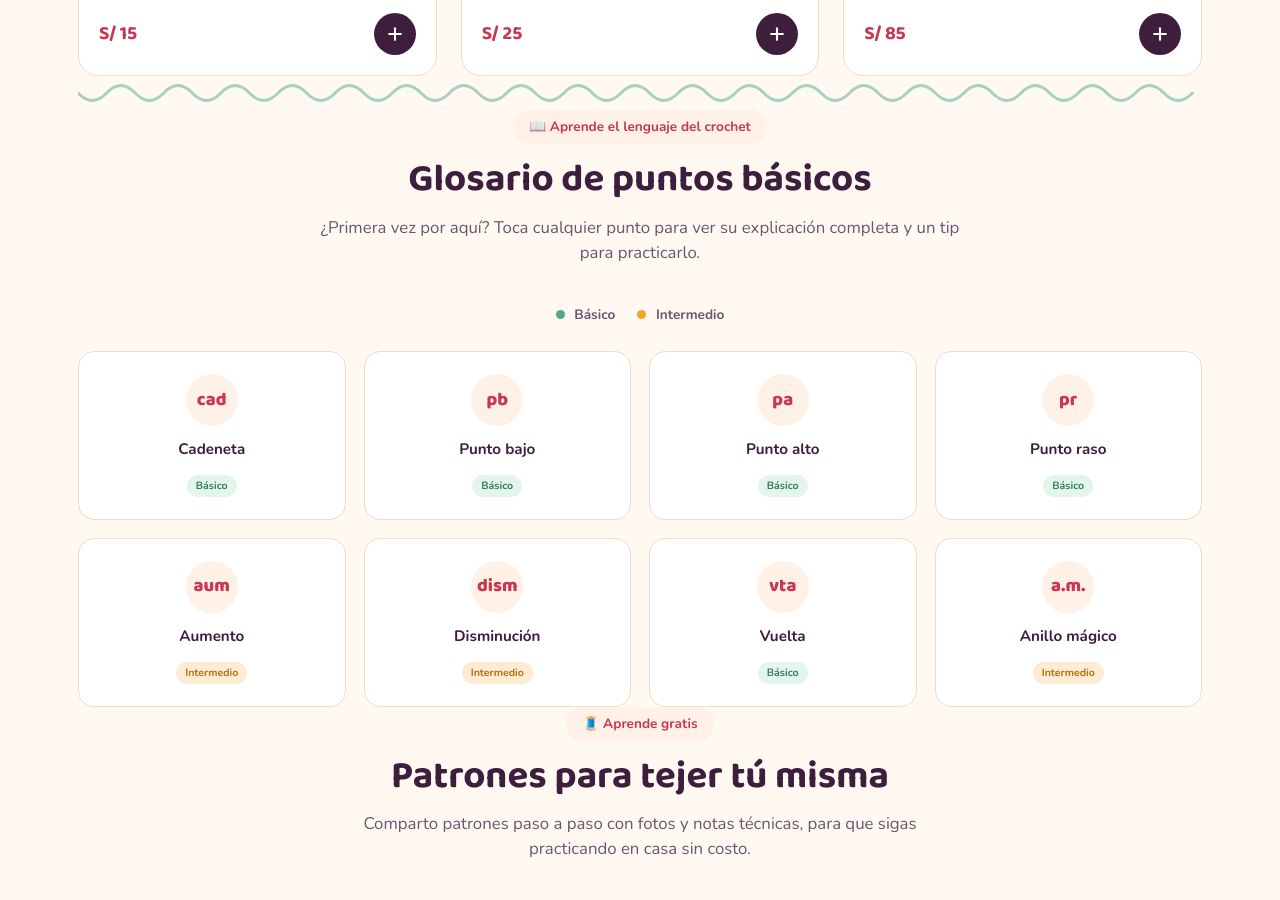
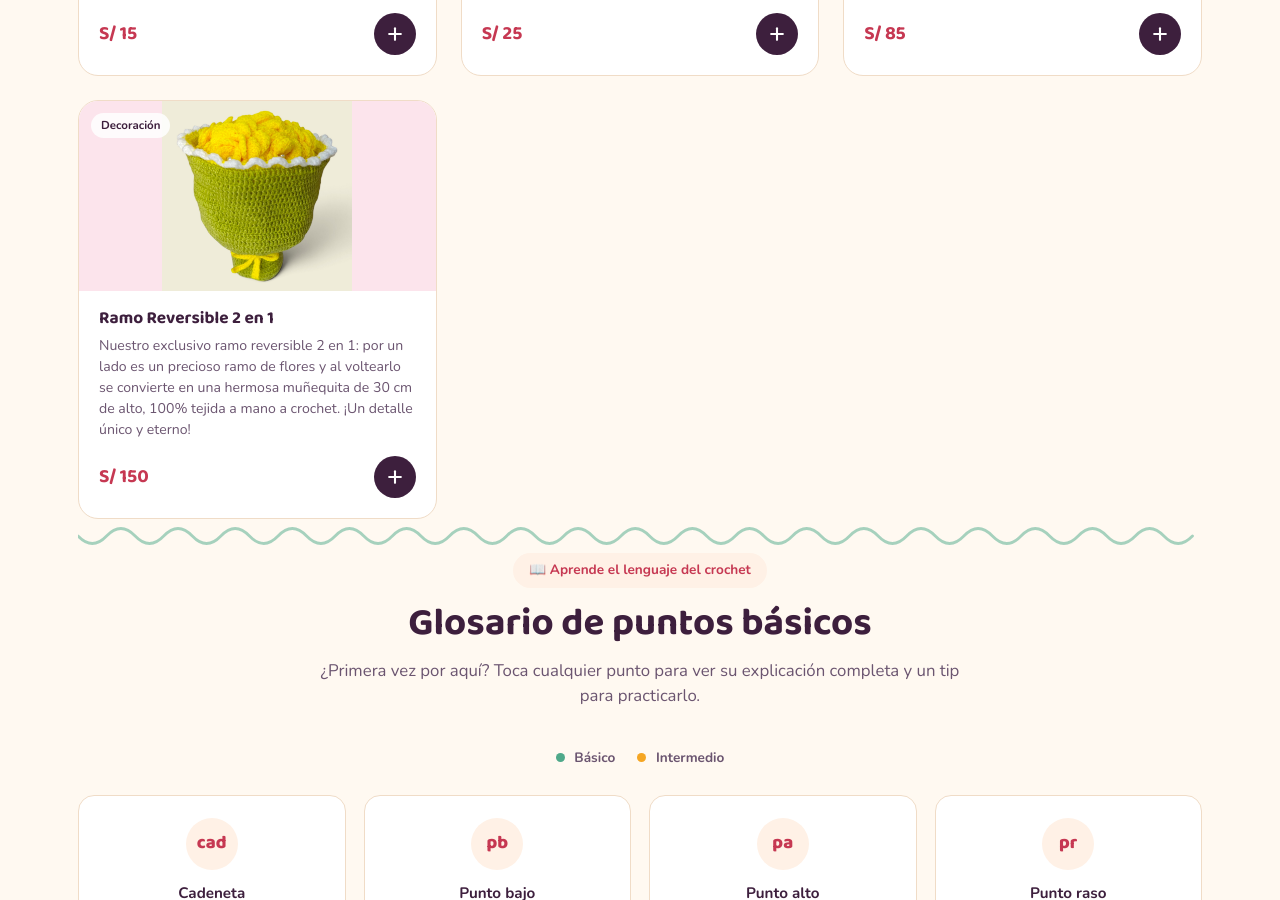
Before and after one commit to tejidosnicogurumi-debug/nicogurumi-tienda, a website: page index.html in a window 1280 px wide. Shown: the part 2855-3755 px from the top of the page. Drawn offline with nearby package versions, Linux system fonts and the light colour scheme.

Commit message:
Update index.html

```diff
--- a/index.html
+++ b/index.html
@@ -971,6 +971,7 @@
     {id:10, cat:'decoracion', name:'Tulipán con Corazón', desc:'Tulipán tejido a mano con un corazón bicolor en el pétalo, tallo y hoja incluidos, con soporte interno para que se mantenga en pie.', price:15, img:'images/tulipan-corazon.jpg'},
     {id:11, cat:'amigurumi', name:'Toribio el Minotauro', desc:'Amigurumi tejido a mano de 15 cm, con cuernos blancos, pelaje rizado entre los cuernos y un atuendo tejido en morado y amarillo con correas cruzadas. Un guerrero mitológico en versión tierna para tu colección.', price:25, img:'images/toribio-minotauro.jpg'},
     {id:12, cat:'amigurumi', name:'Muñeca Lola', desc:'Amigurumi tejido a mano de 25 cm, con cabello largo y ondulado, ojos verdes y un vestido a rayas en tonos pastel con volados. Una muñeca dulce y detallada para acompañar cualquier colección.', price:85, img:'images/muneca-lola.jpg'},
+    {id:13, cat:'decoracion', name:'Ramo Reversible 2 en 1', desc:'Nuestro exclusivo ramo reversible 2 en 1: por un lado es un precioso ramo de flores y al voltearlo se convierte en una hermosa muñequita de 30 cm de alto, 100% tejida a mano a crochet. ¡Un detalle único y eterno!', price:150, img:'images/ramo-reversible.jpg'},
   ];
 
   const CAT_LABEL = {amigurumi:'Amigurumi', ropa:'Ropa', accesorios:'Accesorio', decoracion:'Decoración', personalizados:'Personalizado'};
```
